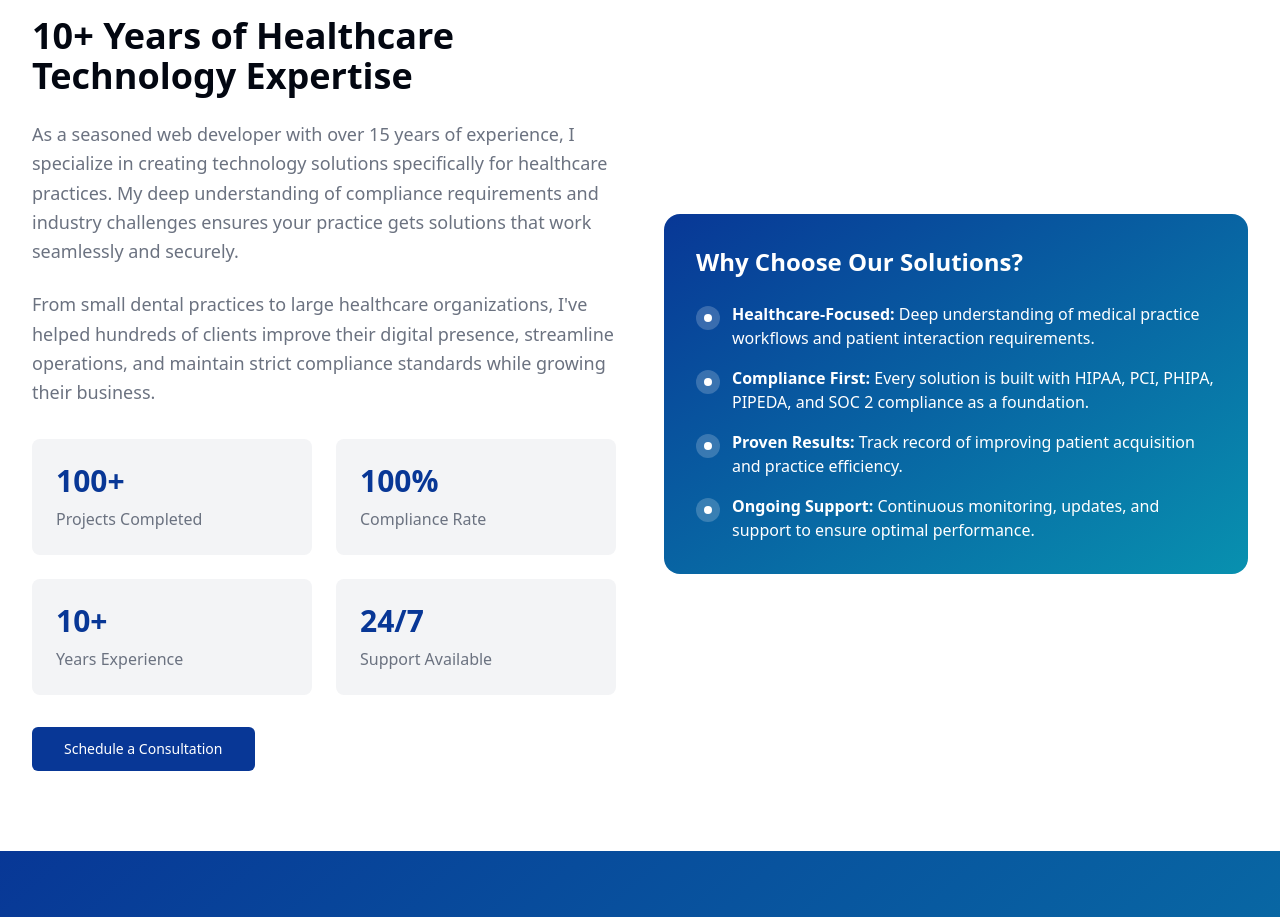
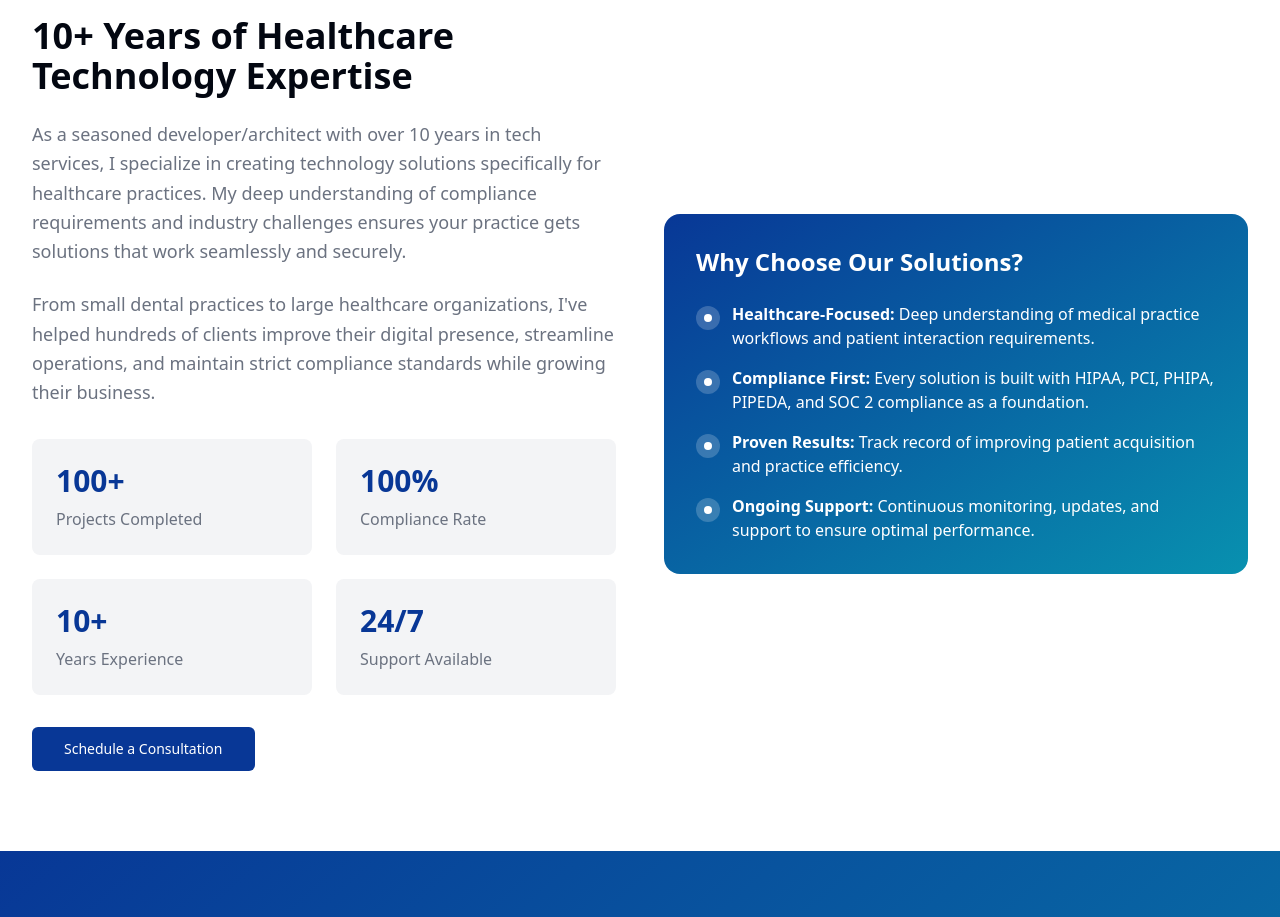
Before and after one commit to GlobalCloudSystemrepository/web-dental-solutions, a React (Vite) app: page / in a window 1280 px wide. Shown: the part 1620-2537 px from the top of the page. Built offline with nearby package versions, Linux system fonts and the light colour scheme.

Commit message:
Update developer experience text
Updated the developer experience text from "As a seasoned web developer with over 15 years of experience" to "10 years in tech services as developer/architect".

```diff
--- a/src/components/AboutSection.tsx
+++ b/src/components/AboutSection.tsx
@@ -17,7 +17,7 @@ const AboutSection = () => {
               10+ Years of Healthcare Technology Expertise
             </h2>
             <p className="text-lg text-neutral-gray mb-6 leading-relaxed">
-              As a seasoned web developer with over 15 years of experience, I specialize in creating
+              As a seasoned developer/architect with over 10 years in tech services, I specialize in creating
               technology solutions specifically for healthcare practices. My deep understanding of
               compliance requirements and industry challenges ensures your practice gets solutions
               that work seamlessly and securely.
```
